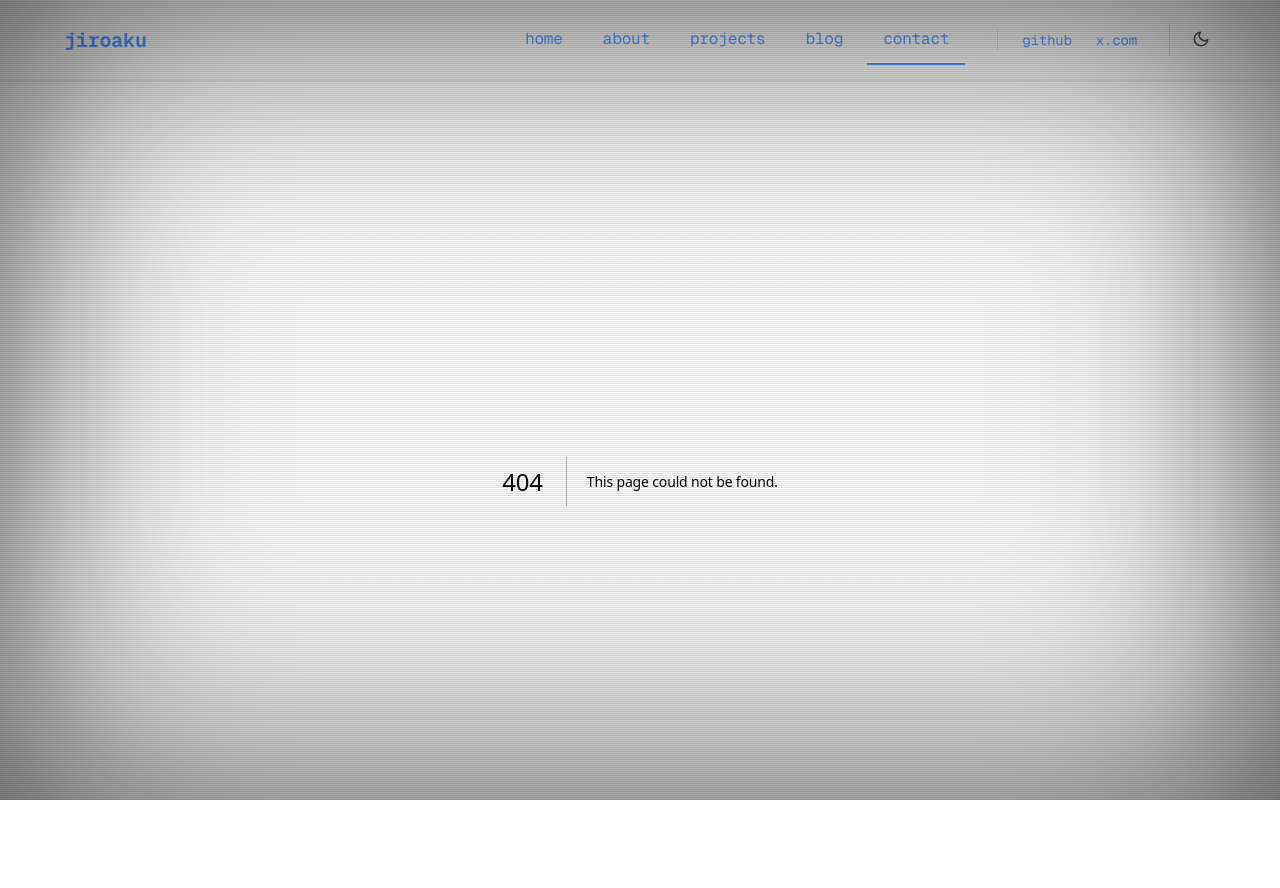
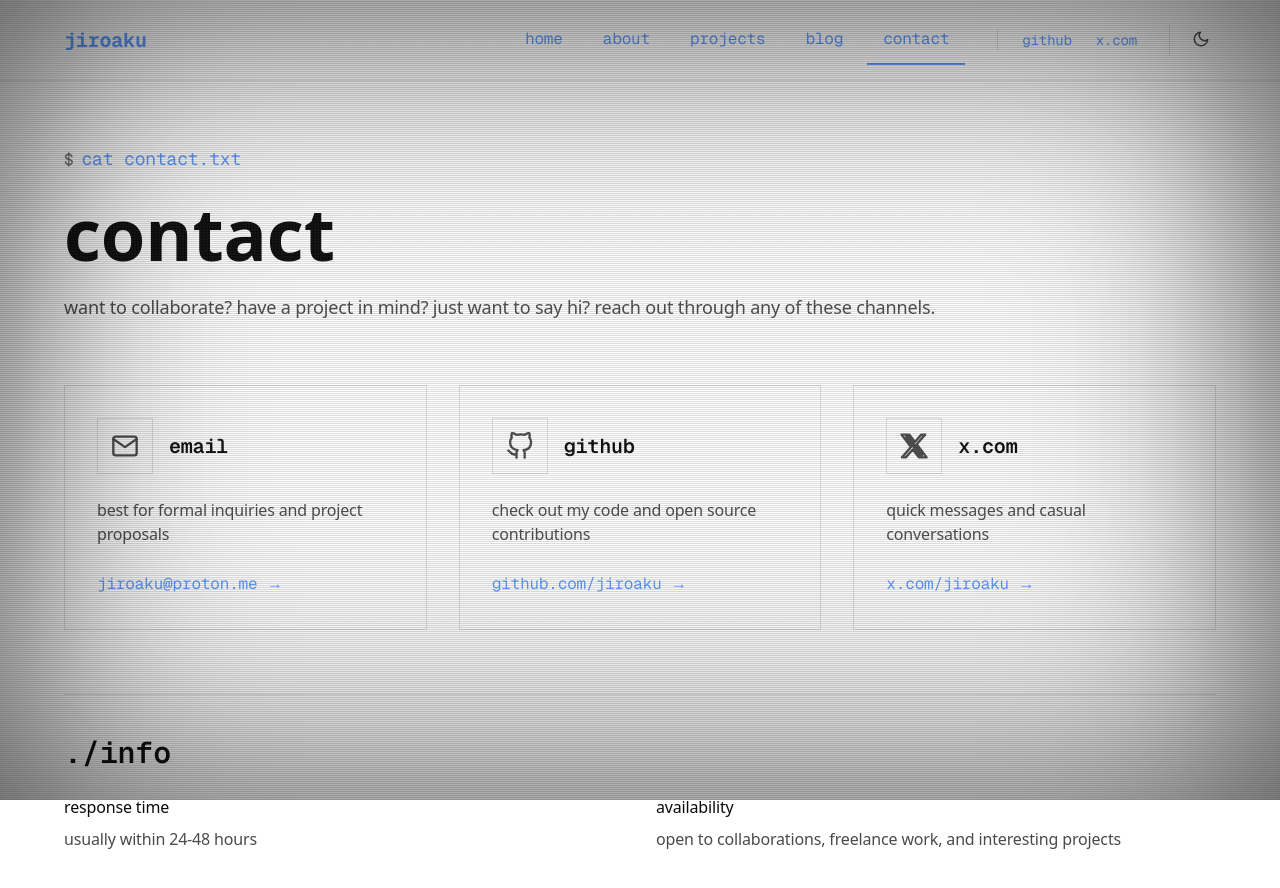
Before and after one commit to jiroaku/website, a Next.js app: page /contact in a window 1280 px wide. Before the commit this address had no page. Shown: the top 888 px of the page. Built offline with nearby package versions, Linux system fonts and the light colour scheme.

Commit message:
feat: redesign contact page with card-based layout

```diff
--- /dev/null
+++ b/app/contact/page.tsx
@@ -0,0 +1,147 @@
+import Link from 'next/link';
+
+export default function Contact() {
+  return (
+    <div className="bg-[var(--bg-primary)] min-h-screen">
+      <div className="max-w-[1800px] mx-auto px-8 lg:px-16 py-16">
+        <div className="space-y-16">
+          {/* Header */}
+          <div className="space-y-6">
+            <div>
+              <span className="font-mono text-base text-[var(--text-muted)]">$</span>
+              <span className="font-mono text-lg text-[var(--accent)] ml-2">cat contact.txt</span>
+            </div>
+            <h1 className="text-6xl md:text-7xl font-bold text-[var(--text-primary)]">
+              contact
+            </h1>
+            <p className="text-lg text-[var(--text-secondary)] max-w-4xl">
+              want to collaborate? have a project in mind? just want to say hi? reach out through any of these channels.
+            </p>
+          </div>
+
+          {/* Contact Methods Grid */}
+          <div className="grid grid-cols-1 md:grid-cols-2 lg:grid-cols-3 gap-8">
+            {/* Email */}
+            <div className="border border-[var(--border-color)] p-8 hover:border-[var(--accent)] transition-all group">
+              <div className="space-y-6">
+                <div className="flex items-center gap-4">
+                  <div className="w-14 h-14 border border-[var(--border-color)] flex items-center justify-center group-hover:border-[var(--accent)] transition-colors">
+                    <svg
+                      width="28"
+                      height="28"
+                      viewBox="0 0 24 24"
+                      fill="none"
+                      stroke="currentColor"
+                      strokeWidth="2"
+                      strokeLinecap="round"
+                      strokeLinejoin="round"
+                      className="text-[var(--text-secondary)] group-hover:text-[var(--accent)] transition-colors"
+                    >
+                      <path d="M4 4h16c1.1 0 2 .9 2 2v12c0 1.1-.9 2-2 2H4c-1.1 0-2-.9-2-2V6c0-1.1.9-2 2-2z" />
+                      <polyline points="22,6 12,13 2,6" />
+                    </svg>
+                  </div>
+                  <h3 className="text-xl font-semibold text-[var(--text-primary)] font-mono">email</h3>
+                </div>
+                <p className="text-base text-[var(--text-secondary)]">
+                  best for formal inquiries and project proposals
+                </p>
+                <Link
+                  href="mailto:jiroaku@proton.me"
+                  className="inline-block text-[var(--accent)] hover:text-[var(--accent-hover)] transition-colors font-mono text-base"
+                >
+                  jiroaku@proton.me →
+                </Link>
+              </div>
+            </div>
+
+            {/* GitHub */}
+            <div className="border border-[var(--border-color)] p-8 hover:border-[var(--accent)] transition-all group">
+              <div className="space-y-6">
+                <div className="flex items-center gap-4">
+                  <div className="w-14 h-14 border border-[var(--border-color)] flex items-center justify-center group-hover:border-[var(--accent)] transition-colors">
+                    <svg
+                      width="28"
+                      height="28"
+                      viewBox="0 0 24 24"
+                      fill="none"
+                      stroke="currentColor"
+                      strokeWidth="2"
+                      strokeLinecap="round"
+                      strokeLinejoin="round"
+                      className="text-[var(--text-secondary)] group-hover:text-[var(--accent)] transition-colors"
+                    >
+                      <path d="M9 19c-5 1.5-5-2.5-7-3m14 6v-3.87a3.37 3.37 0 0 0-.94-2.61c3.14-.35 6.44-1.54 6.44-7A5.44 5.44 0 0 0 20 4.77 5.07 5.07 0 0 0 19.91 1S18.73.65 16 2.48a13.38 13.38 0 0 0-7 0C6.27.65 5.09 1 5.09 1A5.07 5.07 0 0 0 5 4.77a5.44 5.44 0 0 0-1.5 3.78c0 5.42 3.3 6.61 6.44 7A3.37 3.37 0 0 0 9 18.13V22" />
+                    </svg>
+                  </div>
+                  <h3 className="text-xl font-semibold text-[var(--text-primary)] font-mono">github</h3>
+                </div>
+                <p className="text-base text-[var(--text-secondary)]">
+                  check out my code and open source contributions
+                </p>
+                <Link
+                  href="https://github.com/jiroaku"
+                  target="_blank"
+                  rel="noopener noreferrer"
+                  className="inline-block text-[var(--accent)] hover:text-[var(--accent-hover)] transition-colors font-mono text-base"
+                >
+                  github.com/jiroaku →
+                </Link>
+              </div>
+            </div>
+
+            {/* X */}
+            <div className="border border-[var(--border-color)] p-8 hover:border-[var(--accent)] transition-all group">
+              <div className="space-y-6">
+                <div className="flex items-center gap-4">
+                  <div className="w-14 h-14 border border-[var(--border-color)] flex items-center justify-center group-hover:border-[var(--accent)] transition-colors">
+                    <svg
+                      width="28"
+                      height="28"
+                      viewBox="0 0 24 24"
+                      fill="none"
+                      stroke="currentColor"
+                      strokeWidth="2"
+                      strokeLinecap="round"
+                      strokeLinejoin="round"
+                      className="text-[var(--text-secondary)] group-hover:text-[var(--accent)] transition-colors"
+                    >
+                      <path d="M18.244 2.25h3.308l-7.227 8.26 8.502 11.24H16.17l-5.214-6.817L4.99 21.75H1.68l7.73-8.835L1.254 2.25H8.08l4.713 6.231zm-1.161 17.52h1.833L7.084 4.126H5.117z" />
+                    </svg>
+                  </div>
+                  <h3 className="text-xl font-semibold text-[var(--text-primary)] font-mono">x.com</h3>
+                </div>
+                <p className="text-base text-[var(--text-secondary)]">
+                  quick messages and casual conversations
+                </p>
+                <Link
+                  href="https://x.com/jiroaku"
+                  target="_blank"
+                  rel="noopener noreferrer"
+                  className="inline-block text-[var(--accent)] hover:text-[var(--accent-hover)] transition-colors font-mono text-base"
+                >
+                  x.com/jiroaku →
+                </Link>
+              </div>
+            </div>
+          </div>
+
+          {/* Additional Info */}
+          <div className="border-t border-[var(--border-color)] pt-10 space-y-6">
+            <h2 className="text-3xl font-semibold text-[var(--text-primary)] font-mono">./info</h2>
+            <div className="grid grid-cols-1 md:grid-cols-2 gap-8 text-base text-[var(--text-secondary)]">
+              <div>
+                <p className="font-medium text-[var(--text-primary)] mb-2">response time</p>
+                <p>usually within 24-48 hours</p>
+              </div>
+              <div>
+                <p className="font-medium text-[var(--text-primary)] mb-2">availability</p>
+                <p>open to collaborations, freelance work, and interesting projects</p>
+              </div>
+            </div>
+          </div>
+        </div>
+      </div>
+    </div>
+  );
+}
```
